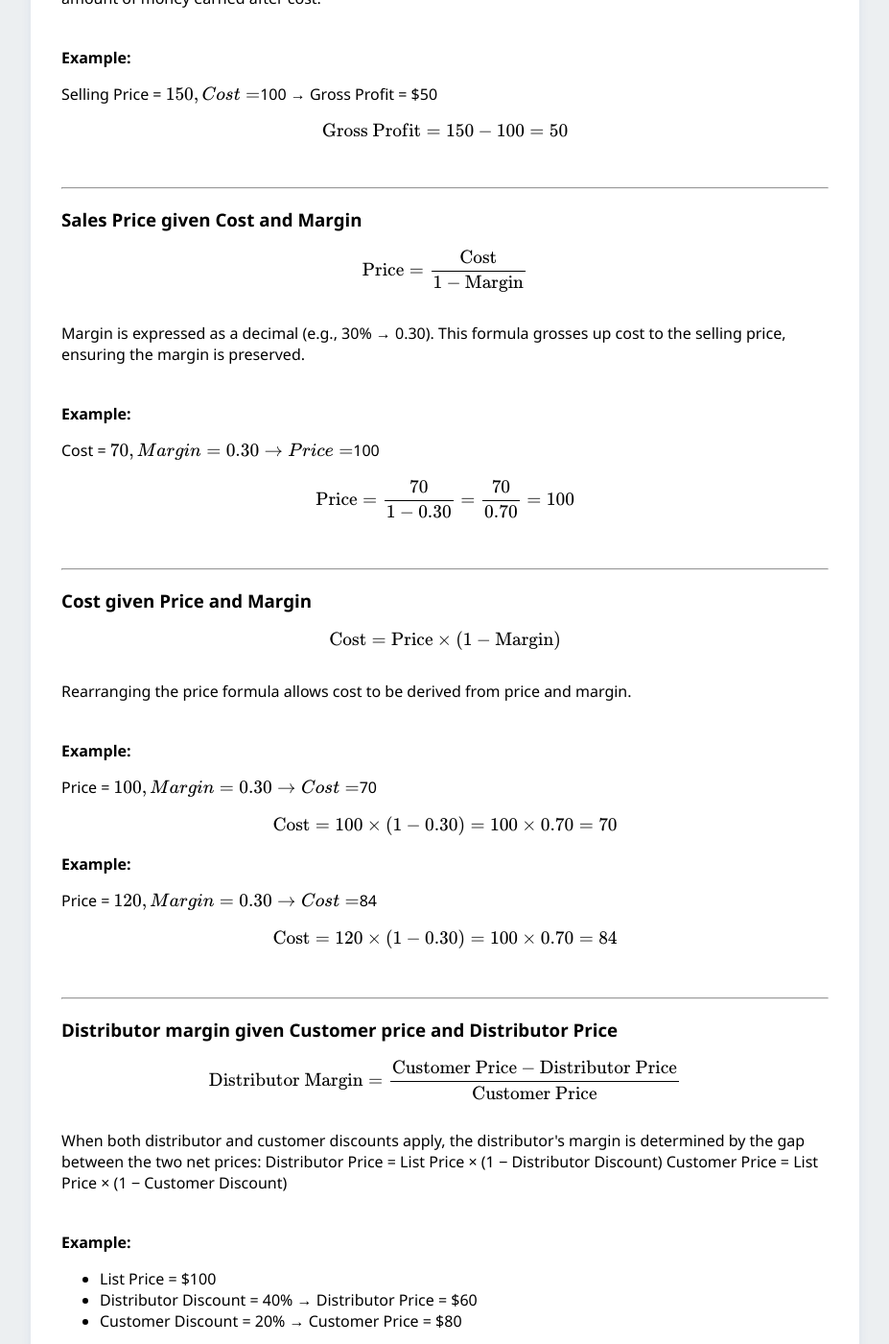
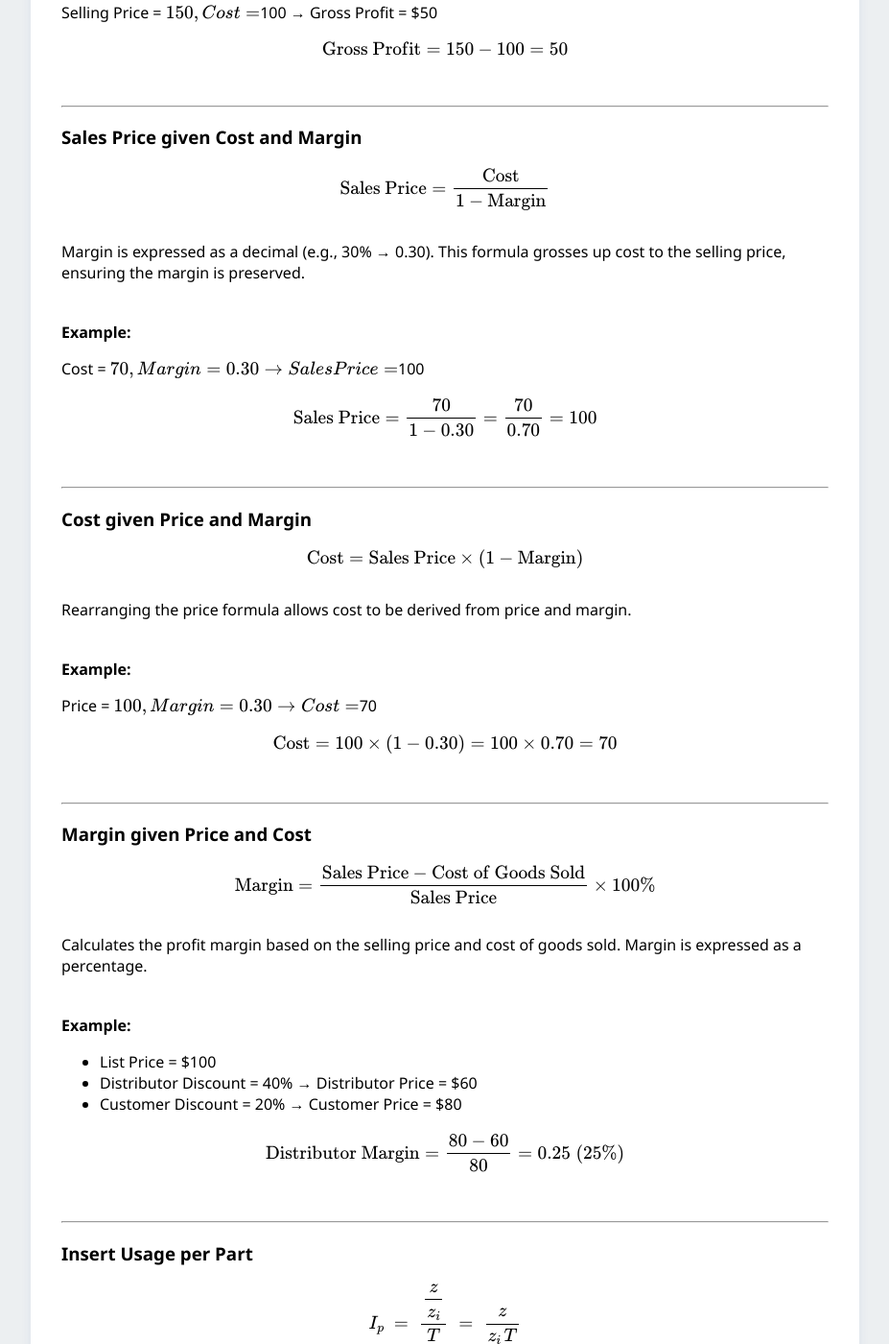
Before and after one commit to jaymcc2/product-sales-formulas, a Jekyll site: the page built from sales_math/index.md, in a window 1280 px wide and 1400 px high, scrolled down 1851 px. Shown: the whole window at 96% size, without its empty margins (176-1103 px from the left). Built offline with Jekyll 4.4.1, drawn with Linux system fonts in a browser that asks for light colours; some of the changed text lies outside the part shown.

Commit message:
Updates on margin selling formulas

```diff
--- a/_data/formulas.yml
+++ b/_data/formulas.yml
@@ -113,9 +113,6 @@
     $$
     \text{Gross Profit} = \text{Sales Price} - \text{Cost of Goods Sold}
     $$
-  variables:
-    $Sales Price$: selling price (revenue)
-    $Cost of Goods Sold$: cost of goods sold
   comment: "Gross profit is the financial gain obtained when the selling price exceeds the cost. \
             It represents the amount of money earned after cost."
   examples:
@@ -132,14 +129,14 @@
   tags: [profit, cost, margin]
   equation: |
     $$
-    \text{Price} = \frac{\text{Cost}}{1 - \text{Margin}}
+    \text{Sales Price} = \frac{\text{Cost}}{1 - \text{Margin}}
     $$
   comment: "Margin is expressed as a decimal (e.g., 30% → 0.30). This formula grosses up cost to the selling price, ensuring the margin is preserved."
   examples:
-    - example-comment: "Cost = $70, Margin = 0.30 → Price = $100"
+    - example-comment: "Cost = $70, Margin = 0.30 → Sales Price = $100"
       example-equation: |
         $$
-        \text{Price} = \frac{70}{1 - 0.30} = \frac{70}{0.70} = 100
+        \text{Sales Price} = \frac{70}{1 - 0.30} = \frac{70}{0.70} = 100
         $$
 
 # Item cost given price and margin
@@ -149,7 +146,7 @@
   tags: [profit, cost, margin]
   equation: |
     $$
-    \text{Cost} = \text{Price} \times (1 - \text{Margin})
+    \text{Cost} = \text{Sales Price} \times (1 - \text{Margin})
     $$
   comment: "Rearranging the price formula allows cost to be derived from price and margin.  "
   examples:
@@ -158,23 +155,19 @@
         $$
         \text{Cost} = 100 \times (1 - 0.30) = 100 \times 0.70 = 70
         $$
-    - example-comment: "Price = $120, Margin = 0.30  → Cost = $84"
-      example-equation: |
-        $$
-        \text{Cost} = 120 \times (1 - 0.30) = 100 \times 0.70 = 84
-        $$
 
 # Margin given selling price and cost
-- id: distributor-margin-customer-price-distributor-price
-  title: Distributor margin given Customer price and Distributor Price
+- id: margin-given-price-and-cost
+  title: Margin given Price and Cost
   categories: [margin, pricing]
   tags: [profit, cost, margin]
   equation: |
     $$
-    \text{Distributor Margin} =
-    \frac{\text{Customer Price} - \text{Distributor Price}}{\text{Customer Price}}
+    \text{Margin} =
+    \frac{\text{Sales Price} - \text{Cost of Goods Sold}}{\text{Sales Price}} \times 100\%
     $$
-  comment: "When both distributor and customer discounts apply, the distributor's margin is determined by the gap between the two net prices:  Distributor Price = List Price × (1 − Distributor Discount)  Customer Price = List Price × (1 − Customer Discount)  "
+  comment: "Calculates the profit margin based on the selling price and cost of \
+            goods sold. Margin is expressed as a percentage."
   examples:
     - example-comment: |
         - List Price = $100
```
